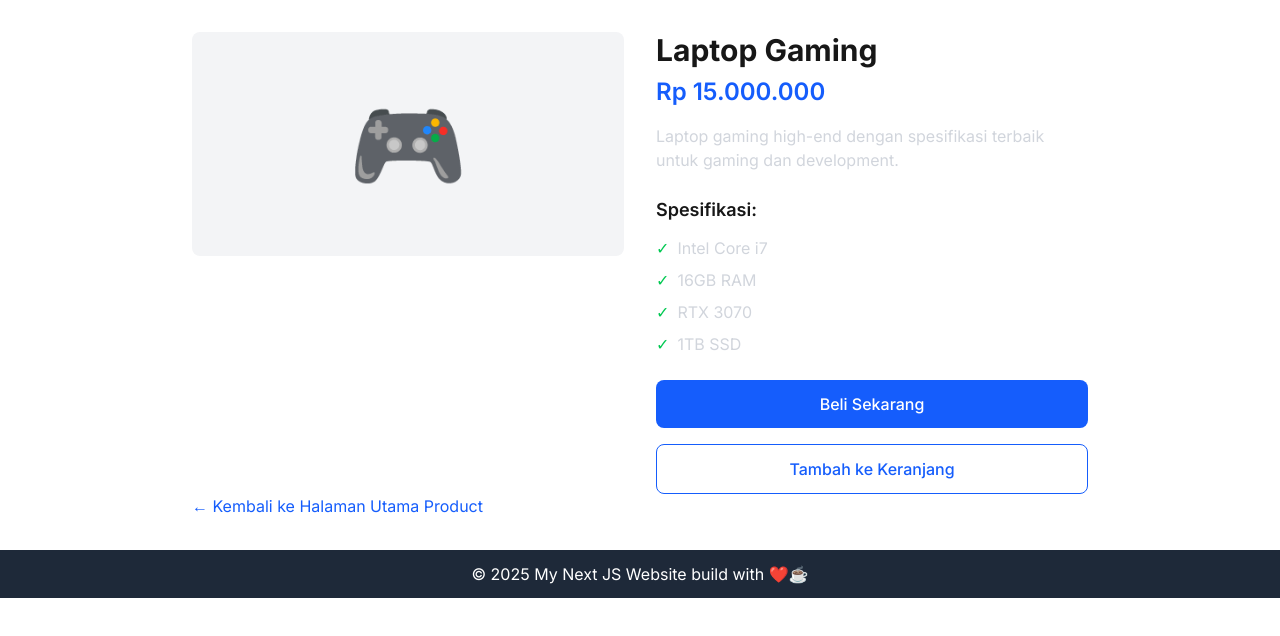
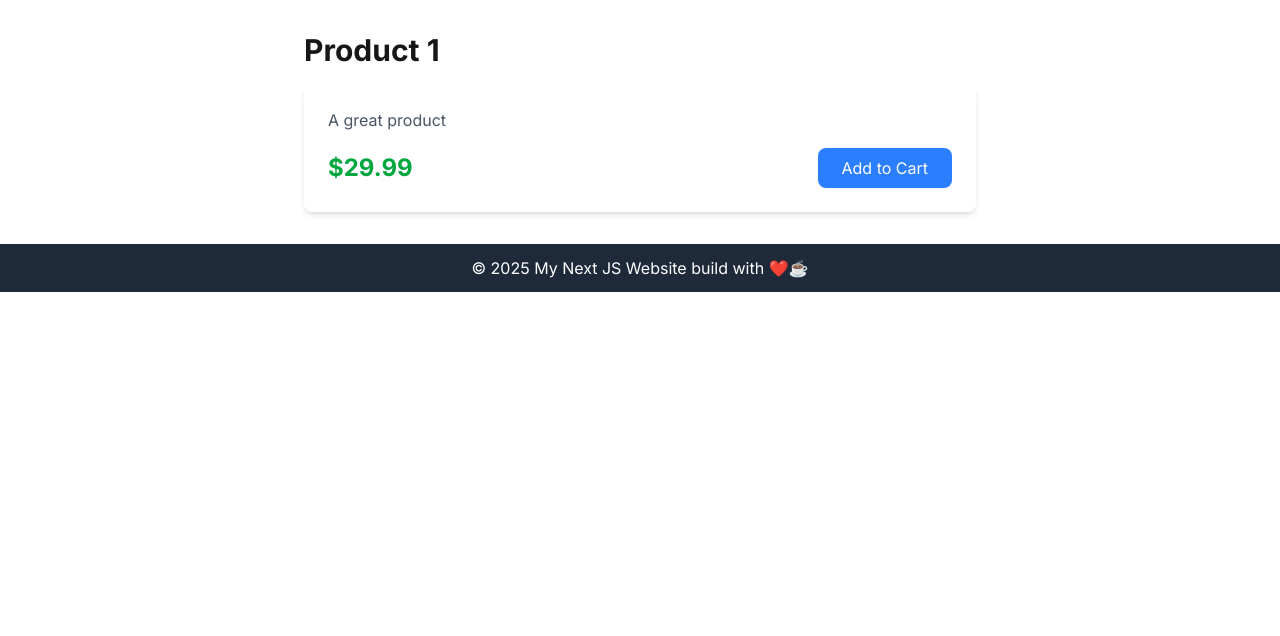
Before and after one commit to xecureyan1337/jda-project2-personal, a Next.js app: page /products/1 in a window 1280 px wide. Shown: the top 636 px of the page. Built offline with nearby package versions, Linux system fonts and the light colour scheme.

Commit message:
fix coba

```diff
--- a/app/products/[id]/page.tsx
+++ b/app/products/[id]/page.tsx
@@ -1,107 +1,56 @@
-import Link from 'next/link'
-import { notFound } from 'next/navigation'
+// app/products/[id]/page.tsx
+import { notFound } from 'next/navigation';
 
-type Product = {
-  name: string
-  description: string
-  price: string
-  image: string
-  specs: string[]
+// Update the interface to reflect that params is now a Promise
+interface ProductDetailPageProps {
+  params: Promise<{ id: string }>;
 }
 
-// Data dummy untuk products
-const products: { [key: string]: Product } = {
-  1: {
-    name: "Laptop Gaming",
-    price: "Rp 15.000.000",
-    description: "Laptop gaming high-end dengan spesifikasi terbaik untuk gaming dan development.",
-    image: "🎮",
-    specs: ["Intel Core i7", "16GB RAM", "RTX 3070", "1TB SSD"]
-  },
-  2: {
-    name: "Smartphone Premium",
-    price: "Rp 8.000.000",
-    description: "Smartphone flagship dengan kamera terbaik dan performa luar biasa.",
-    image: "📱",
-    specs: ["Camera 108MP", "8GB RAM", "256GB Storage", "5000mAh Battery"]
-  },
-  3: {
-    name: "Headphone Wireless",
-    price: "Rp 2.500.000",
-    description: "Headphone dengan noise cancelling dan kualitas suara premium.",
-    image: "🎧",
-    specs: ["Active Noise Cancelling", "30h Battery", "Bluetooth 5.0", "Hi-Res Audio"]
-  },
-  4: {
-    name: "Mechanical Keyboard",
-    price: "Rp 1.200.000",
-    description: "Keyboard mechanical dengan switch premium untuk typing experience terbaik.",
-    image: "⌨️",
-    specs: ["Cherry MX Blue", "RGB Backlight", "Aluminum Build", "USB-C"]
-  },
-  5: {
-    name: "4K Monitor",
-    price: "Rp 4.500.000",
-    description: "Monitor 4K dengan color accuracy tinggi untuk design dan gaming.",
-    image: "🖥️",
-    specs: ["4K Resolution", "144Hz", "HDR10", "USB-C Hub"]
-  },
-}
+// Mock product data - replace with your actual data source
+const products = [
+  { id: '1', name: 'Product 1', price: 29.99, description: 'A great product' },
+  { id: '2', name: 'Product 2', price: 49.99, description: 'An even better product' },
+  { id: '3', name: 'Product 3', price: 19.99, description: 'The best product' },
+];
 
-// Best practice: use generateStaticParams for SSG
-export async function generateStaticParams() {
-  return Object.keys(products).map(id => ({ id }))
-}
+export default async function ProductDetailPage({ params }: ProductDetailPageProps) {
+  // Await the params Promise
+  const { id } = await params;
 
-export default function Page({ params }: { params: { id: string } }) {
-  const product = products[params.id]
+  // Find the product
+  const product = products.find(p => p.id === id);
 
   if (!product) {
-    notFound()
+    notFound();
   }
 
   return (
-    <div className="container mx-auto p-8">
-      <div className="max-w-4xl mx-auto">
-        <div className="grid grid-cols-1 md:grid-cols-2 gap-8">
-          <div>
-            <div className="bg-gray-100 rounded-lg p-16 text-center">
-              <span className="text-8xl">{product.image}</span>
-            </div>
-          </div>
-
-          <div>
-            <h1 className="text-3xl font-bold mb-2 ">{product.name}</h1>
-            <p className="text-2xl font-semibold text-blue-600 mb-4">{product.price}</p>
-            <p className="text-gray-300 mb-6">{product.description}</p>
-
-            <div className="mb-6">
-              <h3 className="text-lg font-semibold mb-3">Spesifikasi:</h3>
-              <ul className="space-y-2">
-                {product.specs.map((spec, index) => (
-                  <li key={index} className="flex items-center">
-                    <span className="text-green-500 mr-2">✓</span>
-                    <span className="text-gray-300">{spec}</span>
-                  </li>
-                ))}
-              </ul>
-            </div>
-
-            {/* tombol beli */}
-            <button className="cursor-pointer w-full bg-blue-600 text-white py-3 rounded-lg hover:bg-blue-700 transition-colors font-medium mb-4">
-              Beli Sekarang
-            </button>
-
-            {/* tombol keranjang */}
-            <button className="cursor-pointer w-full border border-blue-600 text-blue-600 py-3 rounded-lg hover:bg-blue-50 transition-colors font-medium">
-              Tambah ke Keranjang
+    <div className="container mx-auto px-4 py-8">
+      <div className="max-w-2xl mx-auto">
+        <h1 className="text-3xl font-bold mb-4">{product.name}</h1>
+        <div className="bg-white rounded-lg shadow-md p-6">
+          <p className="text-gray-600 mb-4">{product.description}</p>
+          <div className="flex justify-between items-center">
+            <span className="text-2xl font-bold text-green-600">
+              ${product.price}
+            </span>
+            <button className="bg-blue-500 hover:bg-blue-600 text-white px-6 py-2 rounded-lg">
+              Add to Cart
             </button>
           </div>
         </div>
-        <Link href="/products" className="hover:underline text-blue-600 hover:text-blue-800">
-          ← Kembali ke Halaman Utama Product
-        </Link>
       </div>
     </div>
-  )
+  );
 }
+
+// Generate metadata (also needs to await params)
+export async function generateMetadata({ params }: ProductDetailPageProps) {
+  const { id } = await params;
+  const product = products.find(p => p.id === id);
+
+  return {
+    title: product ? `${product.name} - Product Details` : 'Product Not Found',
+    description: product?.description || 'Product details page',
+  };
+}
```
Also changed, not shown: app/components/navigation.tsx (deleted).
